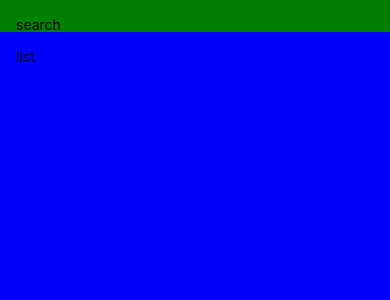
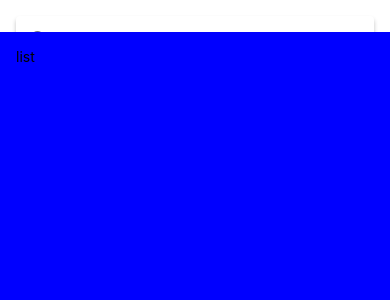
Before and after one commit to NSLeoFont/MealsToGo, a React Native app: screen / in a window 390 px wide. Shown: the top 300 px of the page. Built offline with nearby package versions, Linux system fonts and the light colour scheme.

Commit message:
Added Search Bar dependency and basic implementation

```diff
--- a/App.js
+++ b/App.js
@@ -1,13 +1,22 @@
 import { StatusBar as ExpoStatusBar } from "expo-status-bar";
-import React from "react";
+import React, { useState } from "react";
 import { StyleSheet, Text, View, SafeAreaView, StatusBar } from "react-native";
+import { Searchbar } from "react-native-paper";
 
 export default function App() {
+  const [searchQuery, setSearchQuery] = useState("");
+
+  const onChangeSearch = (query) => setSearchQuery(query);
+
   return (
     <>
       <SafeAreaView style={styles.container}>
         <View style={styles.search}>
-          <Text>search</Text>
+          <Searchbar
+            placeholder="Search"
+            onChangeText={onChangeSearch}
+            value={searchQuery}
+          />
         </View>
         <View style={styles.list}>
           <Text>list</Text>
@@ -24,7 +33,6 @@
     marginTop: StatusBar.currentHeight,
   },
   search: {
-    backgroundColor: "green",
     padding: 16,
     flex: 0,
   },
--- a/package.json
+++ b/package.json
@@ -14,6 +14,7 @@
     "react": "16.13.1",
     "react-dom": "16.13.1",
     "react-native": "https://github.com/expo/react-native/archive/sdk-41.0.0.tar.gz",
+    "react-native-paper": "^4.9.2",
     "react-native-web": "~0.13.12"
   },
   "devDependencies": {
```
Also changed, not shown: 1 other file (tests, documents, lock files or other folders).
